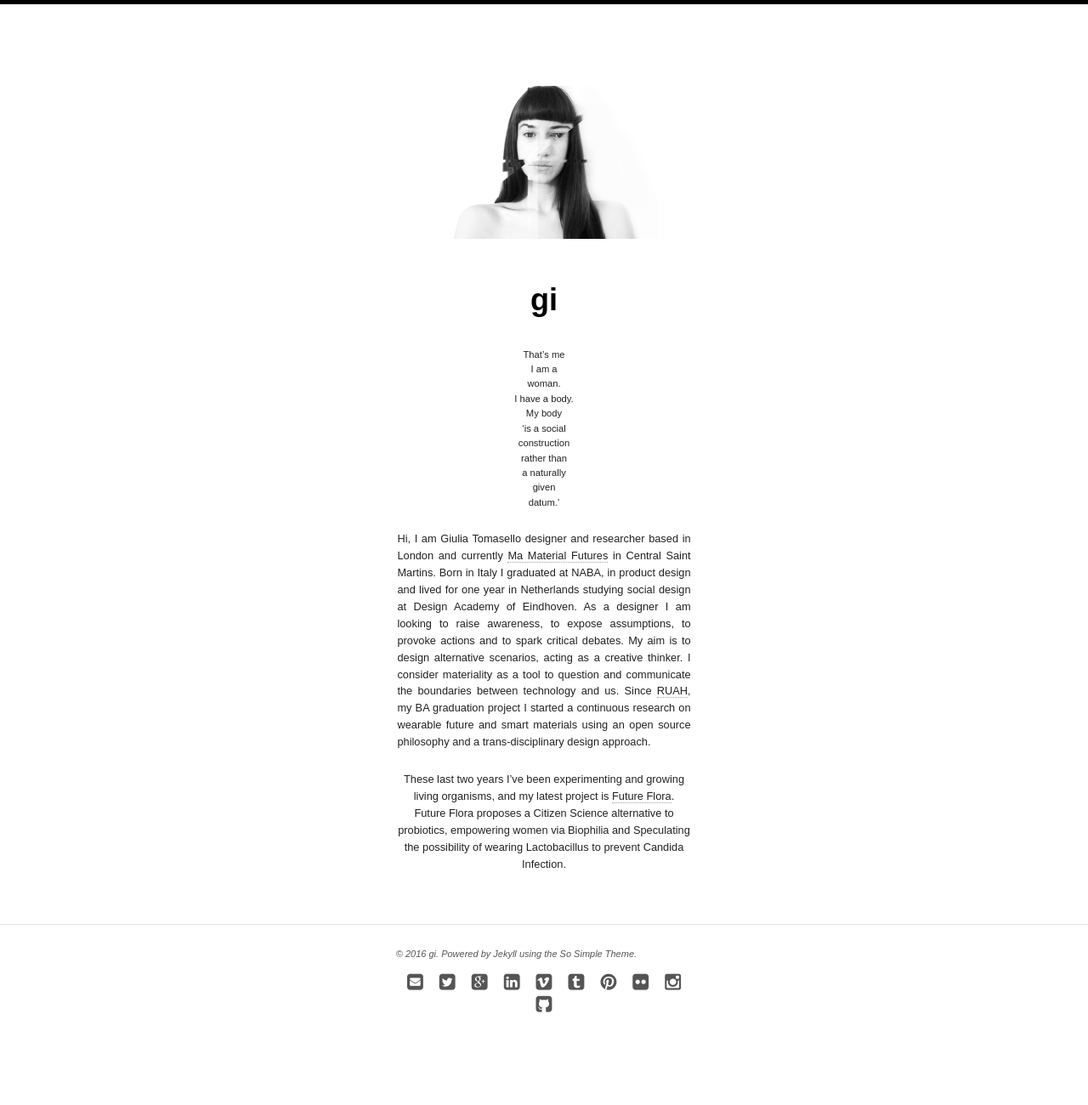
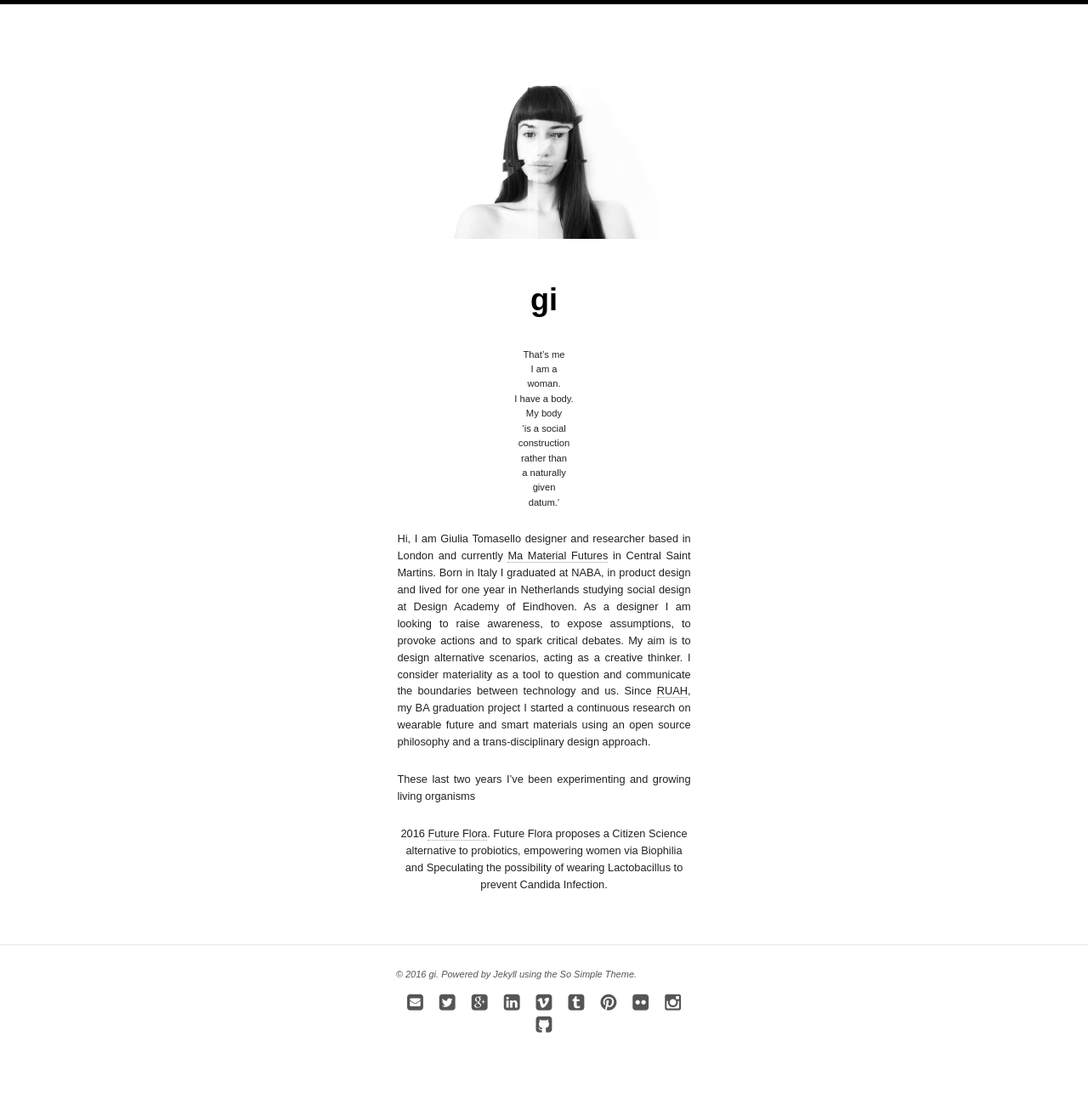
Before and after one commit to giuliatomasello/giuliatomasello.github.io, a Jekyll site: the page built from index.md, in a window 1280 px wide. Shown: the whole page at 85% size. Built offline with Jekyll 4.4.1, drawn with Linux system fonts in a browser that asks for light colours; nearby versions of some CDN libraries; before the commit the page ends 1276 px from its top, so only the background shows below that.

Commit message:
Update index.md

```diff
--- a/index.md
+++ b/index.md
@@ -28,7 +28,9 @@ I consider materiality as a tool to question and communicate the boundaries
 between technology and us.
 Since [RUAH](http://blog.arduino.cc/2013/04/27/an-interactive-corset-teaching-you-how-to-breath/), my BA graduation project I started a continuous research on wearable future and smart materials using an open source philosophy and a trans-disciplinary design approach.
 
-These last two years I've been experimenting and growing
-living organisms, and my latest project is [Future Flora](http://celebratingfemalebiophilia.tumblr.com/).
+These last two years I've been experimenting and growing living organisms
+
+2016
+[Future Flora](http://celebratingfemalebiophilia.tumblr.com/).
 Future Flora proposes a Citizen Science alternative to probiotics, empowering women via Biophilia and Speculating
 the possibility of wearing Lactobacillus to prevent Candida Infection.
```
